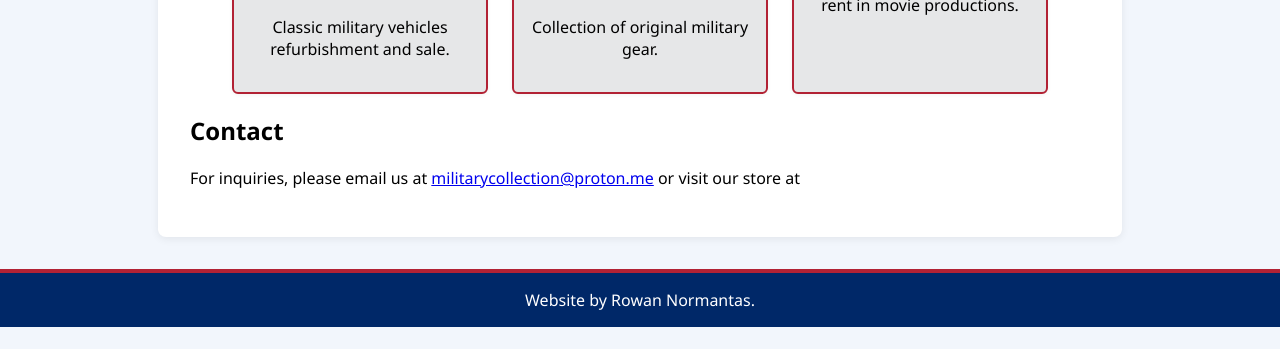
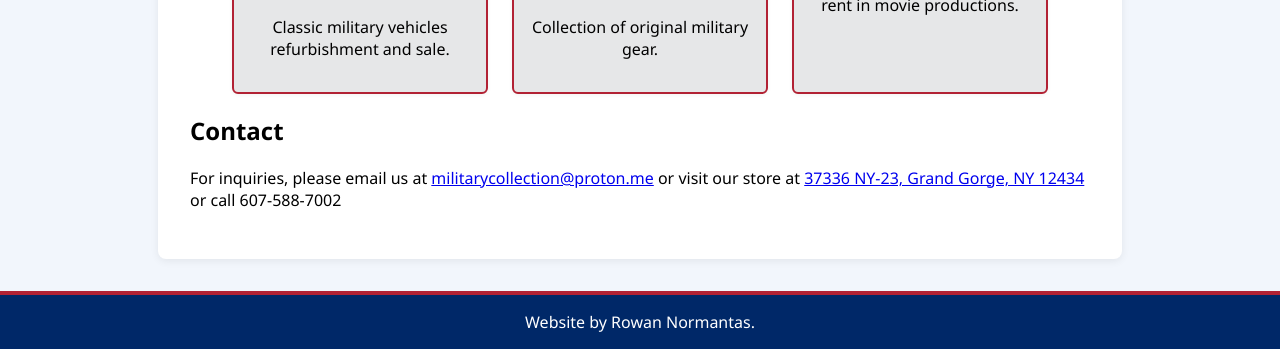
Before and after one commit to militarycollection/militarycollection.github.io, a plain HTML site: page index.html in a window 1280 px wide. Shown: the part 786-1135 px from the top of the page. Before the commit the page ends 1113 px from the top, so only its background shows below. Drawn offline with Linux system fonts and the light colour scheme.

Commit message:
Update index.html

```diff
--- a/index.html
+++ b/index.html
@@ -155,7 +155,7 @@
         </section>
         <section id="contact">
             <h2>Contact</h2>
-            <p>For inquiries, please email us at <a href="mailto:militarycollection@proton.me">militarycollection@proton.me</a> or visit our store at </p>
+            <p>For inquiries, please email us at <a href="mailto:militarycollection@proton.me">militarycollection@proton.me</a> or visit our store at <a href="https://maps.app.goo.gl/oMk2GdBigEJsAyGP6">37336 NY-23, Grand Gorge, NY 12434</a> or call 607-588-7002</p>
         </section>
     </div>
     <footer>
```
